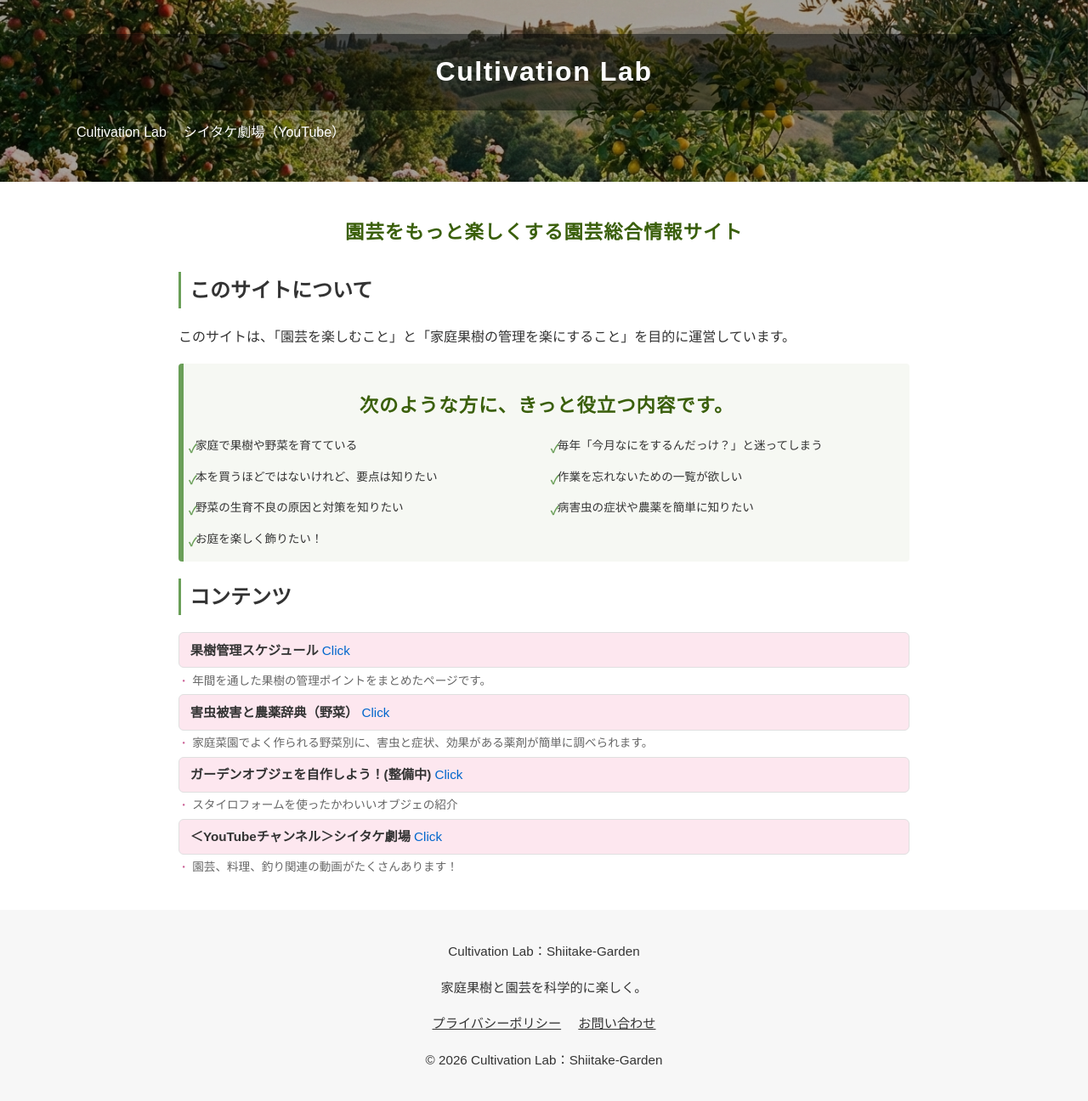
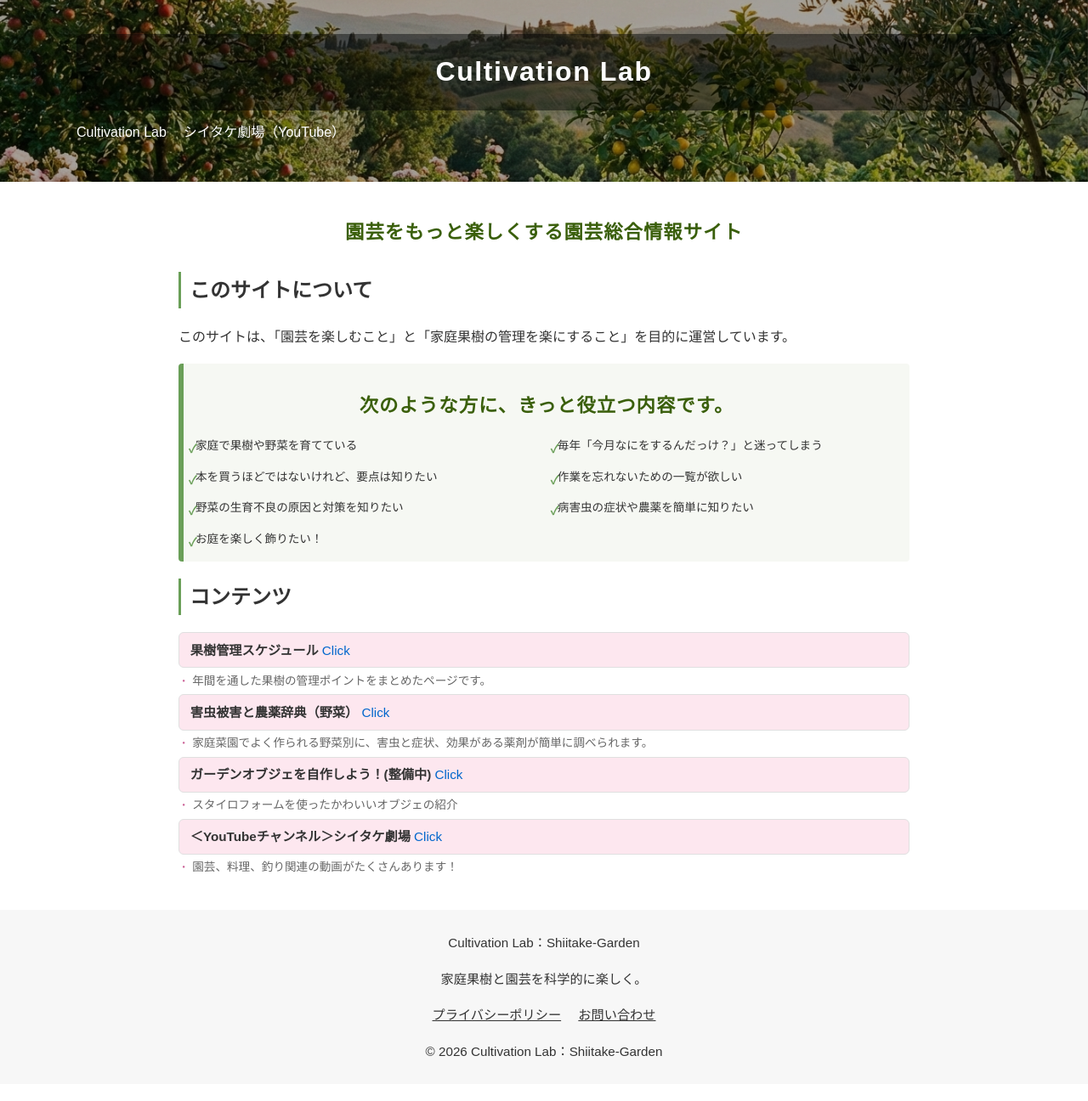
Before and after one commit to shiitake-garden/shiitake-garden.github.io, a Jekyll site: the page built from index.html, in a window 1280 px wide. Shown: the whole page at 85% size. Built offline with Jekyll 4.4.1, drawn with Linux system fonts in a browser that asks for light colours.

Commit message:
Update site.css

```diff
--- a/assets/css/site.css
+++ b/assets/css/site.css
@@ -8,7 +8,7 @@ body{margin:0;font-family:"Hiragino Kaku Gothic ProN","Noto Sans JP",sans-serif;
 .site-title{background:rgba(0,0,0,.45); display:inline-block; padding:16px 24px; border-radius:8px; font-size:clamp(20px,4vw,36px)}
 .container{max-width:900px; margin:40px auto; padding:0 20px}
 h2{border-left:3px solid var(--brand); padding-left:10px}
-.site-footer{background:var(--soft); text-align:center; padding:20px; font-size:.95em}
+.site-footer{background:var(--soft); text-align:center; padding:10px; font-size:.95em}
 .site-footer a{color:inherit; text-decoration:underline; margin:0 8px}
 /* ---- こんな方に向いています ---- */
 .for-you {
```
